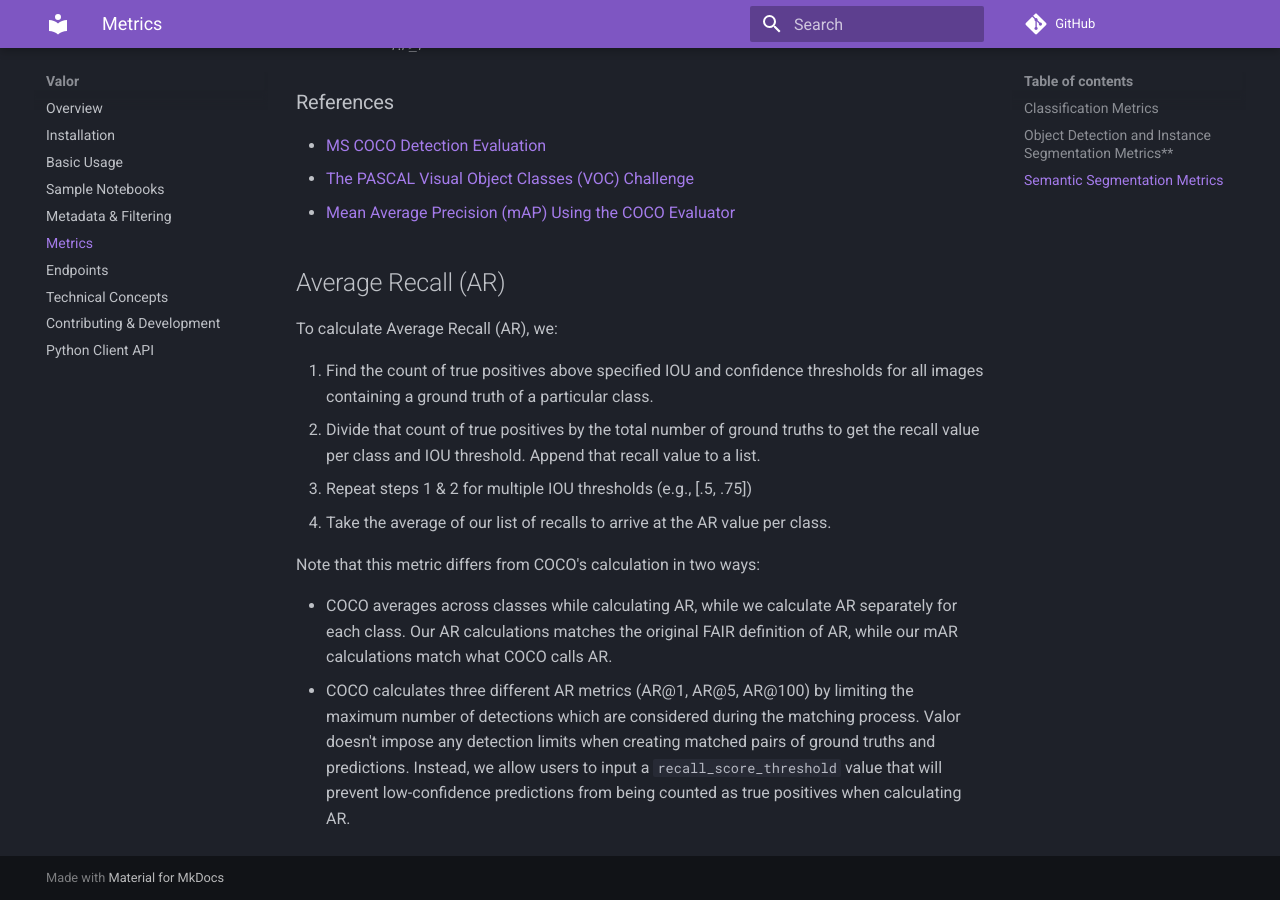
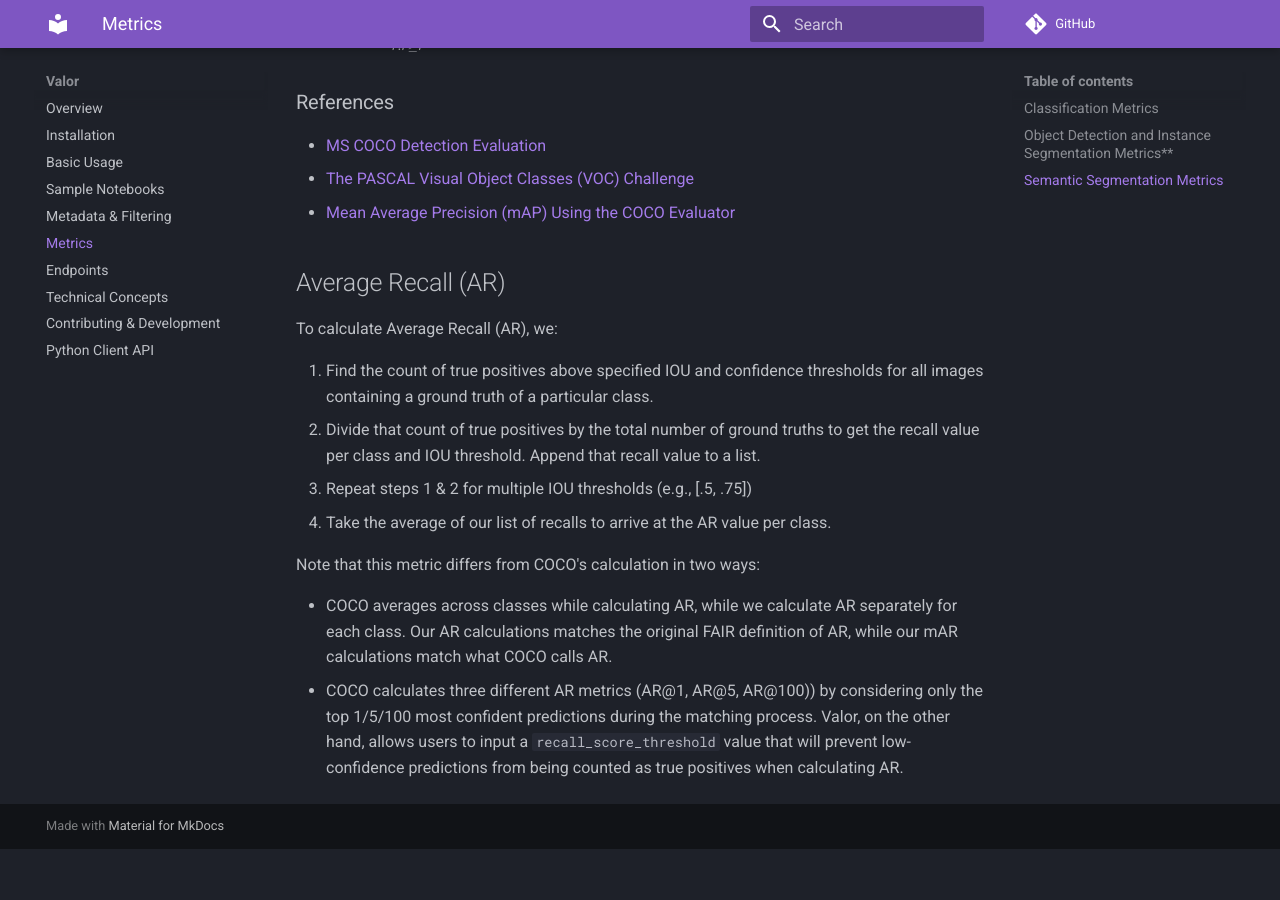
Before and after one commit to Striveworks/valor, an MkDocs documentation site: the page built from docs/metrics.md, in a window 1280 px wide and 900 px high, scrolled down 4901 px. Built offline with MkDocs 1.6.1 and Material for MkDocs 9.7.7, drawn with Linux system fonts in a browser that asks for light colours; comment, search, counter and statistics services are not loaded; after the commit the page ends 5750 px from its top, so only the background shows below that.

Commit message:
incorporate doc feedback

```diff
--- a/docs/metrics.md
+++ b/docs/metrics.md
@@ -159,4 +159,4 @@ To calculate Average Recall (AR), we:
 Note that this metric differs from COCO's calculation in two ways:
 
 - COCO averages across classes while calculating AR, while we calculate AR separately for each class. Our AR calculations matches the original FAIR definition of AR, while our mAR calculations match what COCO calls AR.
-- COCO calculates three different AR metrics (AR@1, AR@5, AR@100) by limiting the maximum number of detections which are considered during the matching process. Valor doesn't impose any detection limits when creating matched pairs of ground truths and predictions. Instead, we allow users to input a `recall_score_threshold` value that will prevent low-confidence predictions from being counted as true positives when calculating AR.
+- COCO calculates three different AR metrics (AR@1, AR@5, AR@100)) by considering only the top 1/5/100 most confident predictions during the matching process. Valor, on the other hand, allows users to input a `recall_score_threshold` value that will prevent low-confidence predictions from being counted as true positives when calculating AR.
```
